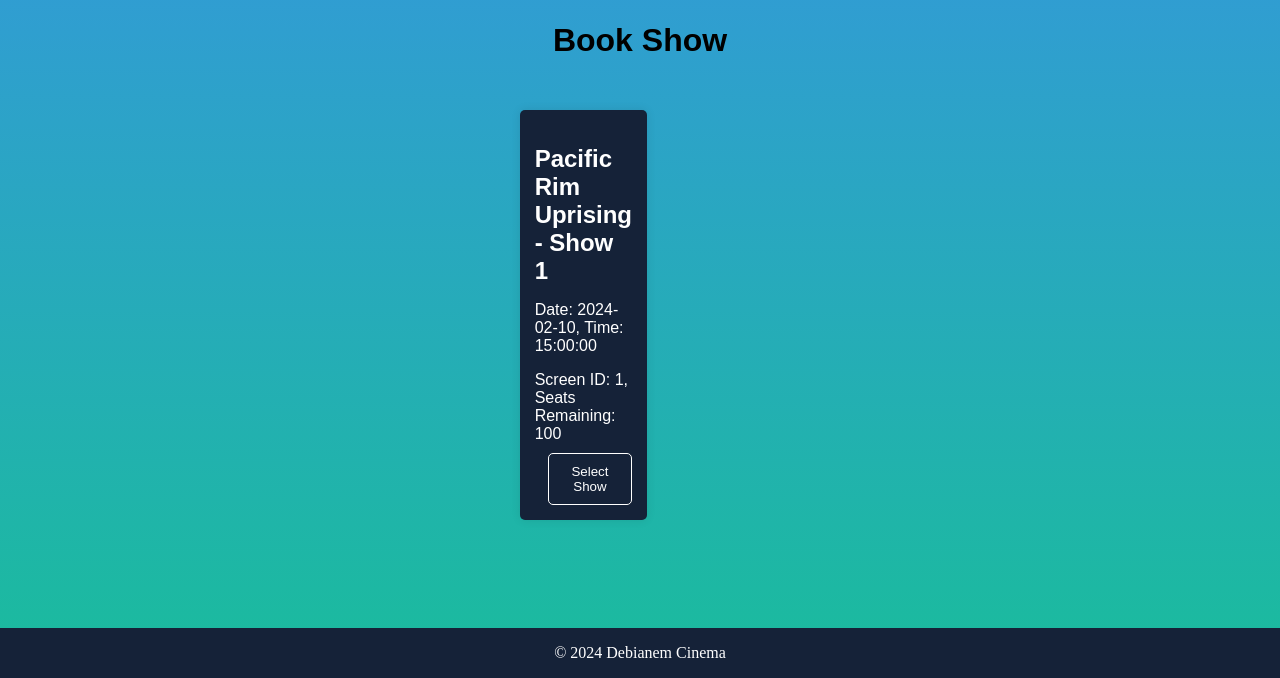
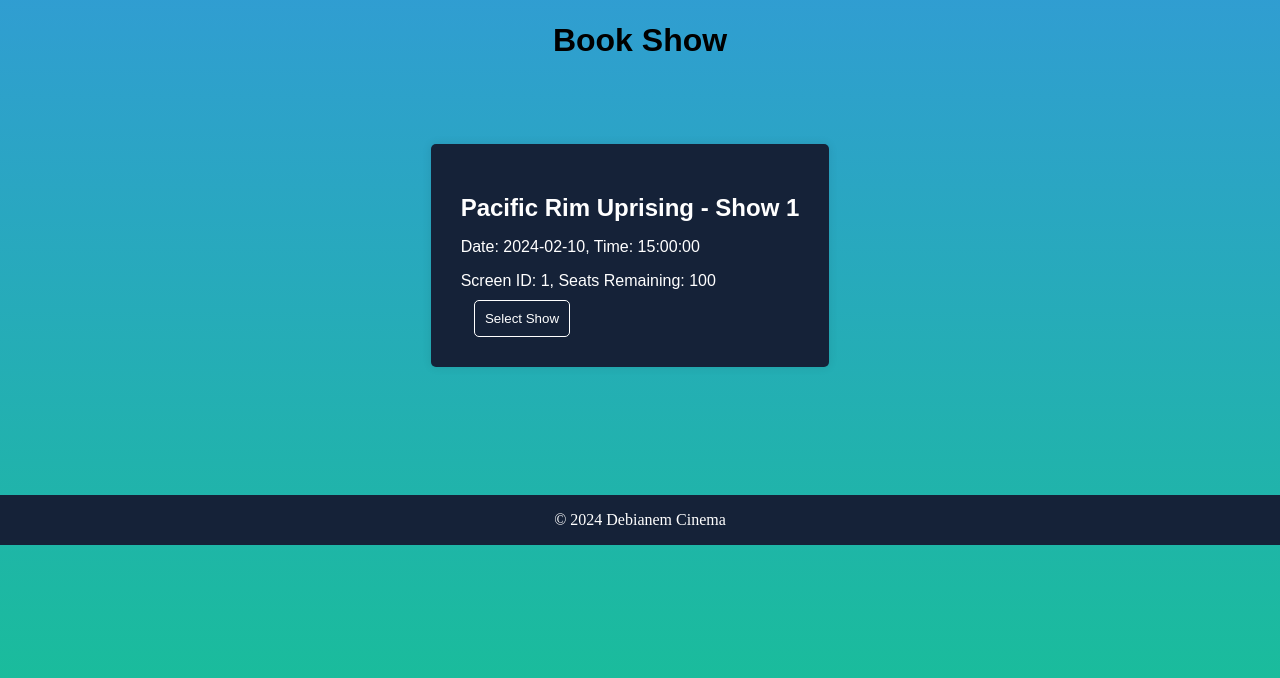
Before and after one commit to getbenjamin1/Cinema-Booking-System, a Flask app: page /book/1 in a window 1280 px wide. Shown: the part 122-800 px from the top of the page. Run offline with Flask 3, Linux system fonts and the light colour scheme; data comes from the database, SQL or seed files in the repository; parts of the project's set-up code (start-up, migrations or seed data) failed here and were passed over.

Commit message:
Update book.html

```diff
--- a/templates/book.html
+++ b/templates/book.html
@@ -90,22 +90,32 @@
             text-align: center;
         }
 
-        .show-container {
-            /*width: 100%; /* Use 100% if you want the container to be responsive */
+/*        .show-container {
+            /*width: 100%;
             display: flex;
             flex-wrap: wrap;
             margin: 20px auto auto;
-            justify-content: flex-start; /* This will distribute space around the items evenly */
-            gap: 20px; /* Adjust the gap as necessary */
+            justify-content: flex-start;
+            gap: 20px;
             align-items: flex-start;
-     /*       padding-right: 10px;*/
-            padding-left: 10%;
+            padding-left: 5%;
         }
-        .show {
+        .show-container {
+            display: inline-flex;
+            flex-wrap: wrap;
+            gap: 20px;
+            justify-content: flex-start;
+            width: 60%;
+            max-width: 1200px;
+            margin: auto auto 10% auto;
+        }*/
+
+/*        .show {
             /*position: relative;*/
             /*width: calc(33.333% - 40px); /* Subtract the total margin from the width */
-            flex: 0 0 calc((100% / 3) - (90px + 20px));
-            margin: 10px ; /* Half the desired space between shows */
+       /*     flex: 0 0 calc((100% / 3) - (70px + 20px));*/
+ /*           flex: 1 1 calc(33.333% - 20px);
+            margin: 10px ;
             margin-bottom: 20px;
             padding: 15px;
             background-color: #152238;
@@ -113,8 +123,47 @@
             box-shadow: 0 0 10px rgba(0, 0, 0, 0.1);
             border-radius: 5px;
             box-sizing: border-box;
+            min-width: 250px;
+            max-width: 400px;
         }
 
+        .show {
+           flex: 1 0 calc(33.333% - 20px);
+            box-sizing: border-box;
+            margin-bottom: 20px;
+            display: flex;
+            flex-direction: column;
+            align-items: center; t
+            justify-content: center;
+        }*/
+
+        .show-container {
+            display: flex;
+            flex-wrap: wrap;
+            gap: 20px;
+            justify-content: center; /* Centers shows in the row */
+            margin: 5% auto 10% auto; /* Centers show-container */
+            max-width: 1200px; /* Adjust as needed */
+        }
+
+        .show {
+            flex: 1 0 calc(33.333% - 20px); /* Adjust the percentage to account for the gap */
+            margin: auto; /* Ensures even one show is centered */
+            display: flex;
+            flex-direction: column;
+            max-width: 400px; /* Ensures that the width of the shows does not exceed 400px */
+            box-sizing: border-box;
+            padding: 15px;
+            background-color: #152238;
+            color: #fff;
+            box-shadow: 0 0 10px rgba(0, 0, 0, 0.1);
+            border-radius: 5px;
+        }
+
+        /* Add this to create a pseudo-element that acts like a flex item */
+        .show-container::after {
+            content: '';
+        }
         .show h2 {
             color: linear-gradient(#3498db, #1abc9c);
             margin-bottom: 10px;
@@ -138,19 +187,47 @@
             }
         } /* For mobile screens, fit one show per line */
 
-        @media (max-width: 1200px) {
+ /*       @media (max-width: 1200px) {
             .show {
-                flex-basis: calc(50% - 40px); /* Two shows per line on smaller screens */
+                /*flex-basis: calc(50% - 40px); /* Two shows per line on smaller screens */
+   /*               flex: 1 1 calc(50% - 20px);
+                max-width: none;
             }
         }
 
         @media (max-width: 768px) {
             .show {
-                flex-basis: 80%; /* One show per line on mobile screens */
+                flex: 1 1 80%;
+                margin: auto;
+            }
+        } */
+
+        @media (max-width: 1200px) {
+            .show {
+                flex: 1 0 calc(50% - 20px);
             }
         }
 
+        @media (max-width: 768px) {
+            .show {
+                flex: 1 0 100%;
+            }
+        }
+
+        .show-details, .booking-form {
+            padding: 15px;
+            box-sizing: border-box;
+        }
+        .show-details {
+            background-color: #152238;
+            color: #fff;
+        }
         .booking-form {
+            background-color: #152238;
+            color: #fff;
+            display: none; /* hidden by default */
+        }
+ /*       .booking-form {
             position: relative;
             margin-bottom: 20px;
             padding: 15px;
@@ -161,7 +238,7 @@
             box-shadow: 0 0 10px rgba(0, 0, 0, 0.1);
             border-radius: 5px;
 
-        }
+        }*/
 
         .booking-form label {
             display: block;
@@ -199,10 +276,13 @@
         {% if shows %}
             {% for show in shows %}
                 <div class="show">
+                    <div class="show-details">
                         <h2>{{ movie.Name }} - Show {{ show.Show_ID }}</h2>
                         <p>Date: {{ show.Show_Date }}, Time: {{ show.Show_Time }}</p>
                         <p>Screen ID: {{ show.Screen_ID }}, Seats Remaining: {{ show.Seats_Remaining }}</p>
+
                         <button onclick="selectShow('{{ show.Show_ID }}')" class="button" >Select Show</button>
+                    </div>
                 </div>
             {% endfor %}
         {% else %}
```
Lines whose indentation alone changed are shown as unchanged.
